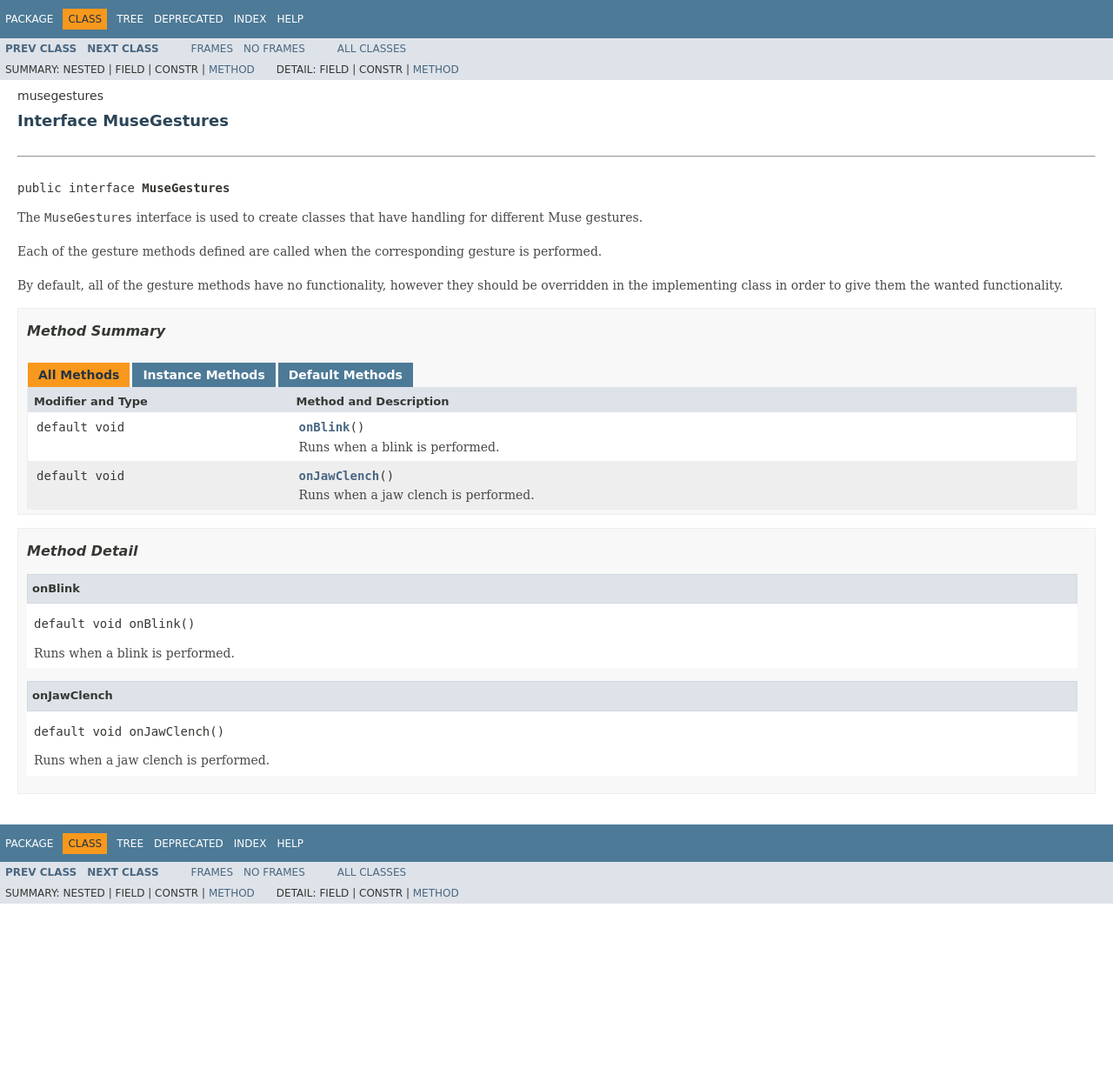
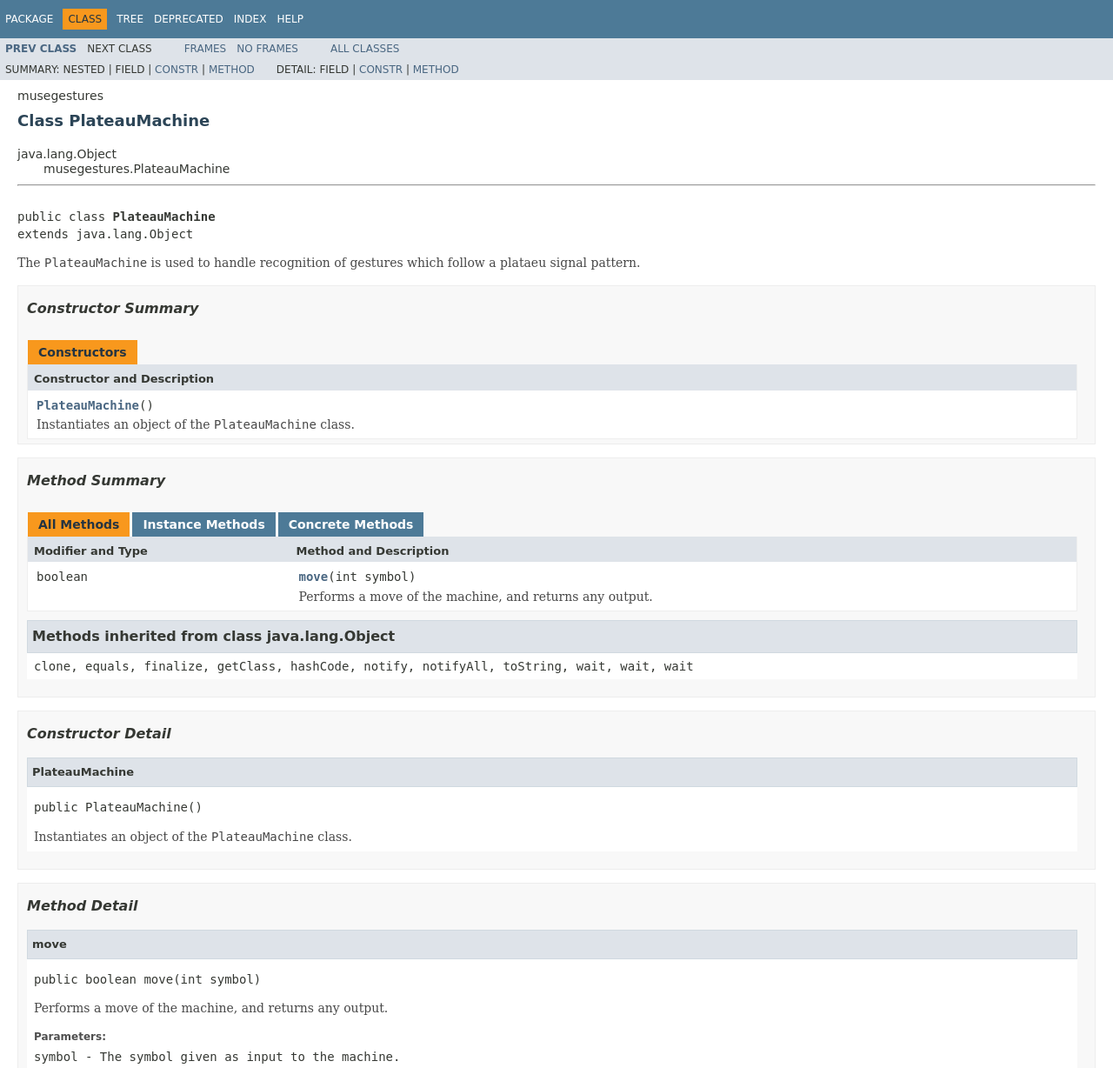
Before and after one commit to ExcaliburZero/muse-gestures, a plain HTML site: page musegestures/PlateauMachine.html in a window 1280 px wide. Shown: the top 1228 px of the page at 87% size. Before the commit the page ends 1039 px from the top, so only its background shows below. Drawn offline with Linux system fonts and the light colour scheme; a web font is replaced by a local one.

Commit message:
Update documentation
Update the documentation to be up to commit 1bf7f2a046b94ff37a7c24f806584f4db00eb1ee

```diff
--- a/musegestures/MuseGestures.html
+++ b/musegestures/PlateauMachine.html
@@ -2,9 +2,9 @@
 <!-- NewPage -->
 <html lang="en">
 <head>
-<!-- Generated by javadoc (1.8.0_77) on Fri Apr 08 15:30:41 EDT 2016 -->
-<title>MuseGestures (muse-gestures API)</title>
-<meta name="date" content="2016-04-08">
+<!-- Generated by javadoc (1.8.0_77) on Sat Apr 09 16:41:12 EDT 2016 -->
+<title>PlateauMachine (muse-gestures API)</title>
+<meta name="date" content="2016-04-09">
 <link rel="stylesheet" type="text/css" href="../stylesheet.css" title="Style">
 <script type="text/javascript" src="../script.js"></script>
 </head>
@@ -12,14 +12,14 @@
 <script type="text/javascript"><!--
     try {
         if (location.href.indexOf('is-external=true') == -1) {
-            parent.document.title="MuseGestures (muse-gestures API)";
+            parent.document.title="PlateauMachine (muse-gestures API)";
         }
     }
     catch(err) {
     }
 //-->
-var methods = {"i0":18,"i1":18};
-var tabs = {65535:["t0","All Methods"],2:["t2","Instance Methods"],16:["t5","Default Methods"]};
+var methods = {"i0":10};
+var tabs = {65535:["t0","All Methods"],2:["t2","Instance Methods"],8:["t4","Concrete Methods"]};
 var altColor = "altColor";
 var rowColor = "rowColor";
 var tableTab = "tableTab";
@@ -47,12 +47,12 @@ var activeTableTab = "activeTableTab";
 </div>
 <div class="subNav">
 <ul class="navList">
-<li><a href="../musegestures/MuseGesture.html" title="enum in musegestures"><span class="typeNameLink">Prev&nbsp;Class</span></a></li>
-<li><a href="../musegestures/MuseGestureServer.html" title="class in musegestures"><span class="typeNameLink">Next&nbsp;Class</span></a></li>
+<li><a href="../musegestures/MuseGestureServer.html" title="class in musegestures"><span class="typeNameLink">Prev&nbsp;Class</span></a></li>
+<li>Next&nbsp;Class</li>
 </ul>
 <ul class="navList">
-<li><a href="../index.html?musegestures/MuseGestures.html" target="_top">Frames</a></li>
-<li><a href="MuseGestures.html" target="_top">No&nbsp;Frames</a></li>
+<li><a href="../index.html?musegestures/PlateauMachine.html" target="_top">Frames</a></li>
+<li><a href="PlateauMachine.html" target="_top">No&nbsp;Frames</a></li>
 </ul>
 <ul class="navList" id="allclasses_navbar_top">
 <li><a href="../allclasses-noframe.html">All&nbsp;Classes</a></li>
@@ -74,13 +74,13 @@ var activeTableTab = "activeTableTab";
 <li>Summary:&nbsp;</li>
 <li>Nested&nbsp;|&nbsp;</li>
 <li>Field&nbsp;|&nbsp;</li>
-<li>Constr&nbsp;|&nbsp;</li>
+<li><a href="#constructor.summary">Constr</a>&nbsp;|&nbsp;</li>
 <li><a href="#method.summary">Method</a></li>
 </ul>
 <ul class="subNavList">
 <li>Detail:&nbsp;</li>
 <li>Field&nbsp;|&nbsp;</li>
-<li>Constr&nbsp;|&nbsp;</li>
+<li><a href="#constructor.detail">Constr</a>&nbsp;|&nbsp;</li>
 <li><a href="#method.detail">Method</a></li>
 </ul>
 </div>
@@ -91,30 +91,51 @@ var activeTableTab = "activeTableTab";
 <!-- ======== START OF CLASS DATA ======== -->
 <div class="header">
 <div class="subTitle">musegestures</div>
-<h2 title="Interface MuseGestures" class="title">Interface MuseGestures</h2>
+<h2 title="Class PlateauMachine" class="title">Class PlateauMachine</h2>
 </div>
 <div class="contentContainer">
+<ul class="inheritance">
+<li>java.lang.Object</li>
+<li>
+<ul class="inheritance">
+<li>musegestures.PlateauMachine</li>
+</ul>
+</li>
+</ul>
 <div class="description">
 <ul class="blockList">
 <li class="blockList">
 <hr>
 <br>
-<pre>public interface <span class="typeNameLabel">MuseGestures</span></pre>
-<div class="block">The <code>MuseGestures</code> interface is used to create classes that have
- handling for different Muse gestures.
- <br><br>
- Each of the gesture methods defined are called when the corresponding gesture
- is performed.
- <br><br>
- By default, all of the gesture methods have no functionality, however they
- should be overridden in the implementing class in order to give them the
- wanted functionality.</div>
+<pre>public class <span class="typeNameLabel">PlateauMachine</span>
+extends java.lang.Object</pre>
+<div class="block">The <code>PlateauMachine</code> is used to handle recognition of gestures
+ which follow a plataeu signal pattern.</div>
 </li>
 </ul>
 </div>
 <div class="summary">
 <ul class="blockList">
 <li class="blockList">
+<!-- ======== CONSTRUCTOR SUMMARY ======== -->
+<ul class="blockList">
+<li class="blockList"><a name="constructor.summary">
+<!--   -->
+</a>
+<h3>Constructor Summary</h3>
+<table class="memberSummary" border="0" cellpadding="3" cellspacing="0" summary="Constructor Summary table, listing constructors, and an explanation">
+<caption><span>Constructors</span><span class="tabEnd">&nbsp;</span></caption>
+<tr>
+<th class="colOne" scope="col">Constructor and Description</th>
+</tr>
+<tr class="altColor">
+<td class="colOne"><code><span class="memberNameLink"><a href="../musegestures/PlateauMachine.html#PlateauMachine--">PlateauMachine</a></span>()</code>
+<div class="block">Instantiates an object of the <code>PlateauMachine</code> class.</div>
+</td>
+</tr>
+</table>
+</li>
+</ul>
 <!-- ========== METHOD SUMMARY =========== -->
 <ul class="blockList">
 <li class="blockList"><a name="method.summary">
@@ -122,24 +143,25 @@ var activeTableTab = "activeTableTab";
 </a>
 <h3>Method Summary</h3>
 <table class="memberSummary" border="0" cellpadding="3" cellspacing="0" summary="Method Summary table, listing methods, and an explanation">
-<caption><span id="t0" class="activeTableTab"><span>All Methods</span><span class="tabEnd">&nbsp;</span></span><span id="t2" class="tableTab"><span><a href="javascript:show(2);">Instance Methods</a></span><span class="tabEnd">&nbsp;</span></span><span id="t5" class="tableTab"><span><a href="javascript:show(16);">Default Methods</a></span><span class="tabEnd">&nbsp;</span></span></caption>
+<caption><span id="t0" class="activeTableTab"><span>All Methods</span><span class="tabEnd">&nbsp;</span></span><span id="t2" class="tableTab"><span><a href="javascript:show(2);">Instance Methods</a></span><span class="tabEnd">&nbsp;</span></span><span id="t4" class="tableTab"><span><a href="javascript:show(8);">Concrete Methods</a></span><span class="tabEnd">&nbsp;</span></span></caption>
 <tr>
 <th class="colFirst" scope="col">Modifier and Type</th>
 <th class="colLast" scope="col">Method and Description</th>
 </tr>
 <tr id="i0" class="altColor">
-<td class="colFirst"><code>default void</code></td>
-<td class="colLast"><code><span class="memberNameLink"><a href="../musegestures/MuseGestures.html#onBlink--">onBlink</a></span>()</code>
-<div class="block">Runs when a blink is performed.</div>
-</td>
-</tr>
-<tr id="i1" class="rowColor">
-<td class="colFirst"><code>default void</code></td>
-<td class="colLast"><code><span class="memberNameLink"><a href="../musegestures/MuseGestures.html#onJawClench--">onJawClench</a></span>()</code>
-<div class="block">Runs when a jaw clench is performed.</div>
+<td class="colFirst"><code>boolean</code></td>
+<td class="colLast"><code><span class="memberNameLink"><a href="../musegestures/PlateauMachine.html#move-int-">move</a></span>(int&nbsp;symbol)</code>
+<div class="block">Performs a move of the machine, and returns any output.</div>
 </td>
 </tr>
 </table>
+<ul class="blockList">
+<li class="blockList"><a name="methods.inherited.from.class.java.lang.Object">
+<!--   -->
+</a>
+<h3>Methods inherited from class&nbsp;java.lang.Object</h3>
+<code>clone, equals, finalize, getClass, hashCode, notify, notifyAll, toString, wait, wait, wait</code></li>
+</ul>
 </li>
 </ul>
 </li>
@@ -148,30 +170,44 @@ var activeTableTab = "activeTableTab";
 <div class="details">
 <ul class="blockList">
 <li class="blockList">
+<!-- ========= CONSTRUCTOR DETAIL ======== -->
+<ul class="blockList">
+<li class="blockList"><a name="constructor.detail">
+<!--   -->
+</a>
+<h3>Constructor Detail</h3>
+<a name="PlateauMachine--">
+<!--   -->
+</a>
+<ul class="blockListLast">
+<li class="blockList">
+<h4>PlateauMachine</h4>
+<pre>public&nbsp;PlateauMachine()</pre>
+<div class="block">Instantiates an object of the <code>PlateauMachine</code> class.</div>
+</li>
+</ul>
+</li>
+</ul>
 <!-- ============ METHOD DETAIL ========== -->
 <ul class="blockList">
 <li class="blockList"><a name="method.detail">
 <!--   -->
 </a>
 <h3>Method Detail</h3>
-<a name="onBlink--">
-<!--   -->
-</a>
-<ul class="blockList">
-<li class="blockList">
-<h4>onBlink</h4>
-<pre>default&nbsp;void&nbsp;onBlink()</pre>
-<div class="block">Runs when a blink is performed.</div>
-</li>
-</ul>
-<a name="onJawClench--">
+<a name="move-int-">
 <!--   -->
 </a>
 <ul class="blockListLast">
 <li class="blockList">
-<h4>onJawClench</h4>
-<pre>default&nbsp;void&nbsp;onJawClench()</pre>
-<div class="block">Runs when a jaw clench is performed.</div>
+<h4>move</h4>
+<pre>public&nbsp;boolean&nbsp;move(int&nbsp;symbol)</pre>
+<div class="block">Performs a move of the machine, and returns any output.</div>
+<dl>
+<dt><span class="paramLabel">Parameters:</span></dt>
+<dd><code>symbol</code> - The symbol given as input to the machine.</dd>
+<dt><span class="returnLabel">Returns:</span></dt>
+<dd>The output of the machine.</dd>
+</dl>
 </li>
 </ul>
 </li>
@@ -200,12 +236,12 @@ var activeTableTab = "activeTableTab";
 </div>
 <div class="subNav">
 <ul class="navList">
-<li><a href="../musegestures/MuseGesture.html" title="enum in musegestures"><span class="typeNameLink">Prev&nbsp;Class</span></a></li>
-<li><a href="../musegestures/MuseGestureServer.html" title="class in musegestures"><span class="typeNameLink">Next&nbsp;Class</span></a></li>
+<li><a href="../musegestures/MuseGestureServer.html" title="class in musegestures"><span class="typeNameLink">Prev&nbsp;Class</span></a></li>
+<li>Next&nbsp;Class</li>
 </ul>
 <ul class="navList">
-<li><a href="../index.html?musegestures/MuseGestures.html" target="_top">Frames</a></li>
-<li><a href="MuseGestures.html" target="_top">No&nbsp;Frames</a></li>
+<li><a href="../index.html?musegestures/PlateauMachine.html" target="_top">Frames</a></li>
+<li><a href="PlateauMachine.html" target="_top">No&nbsp;Frames</a></li>
 </ul>
 <ul class="navList" id="allclasses_navbar_bottom">
 <li><a href="../allclasses-noframe.html">All&nbsp;Classes</a></li>
@@ -227,13 +263,13 @@ var activeTableTab = "activeTableTab";
 <li>Summary:&nbsp;</li>
 <li>Nested&nbsp;|&nbsp;</li>
 <li>Field&nbsp;|&nbsp;</li>
-<li>Constr&nbsp;|&nbsp;</li>
+<li><a href="#constructor.summary">Constr</a>&nbsp;|&nbsp;</li>
 <li><a href="#method.summary">Method</a></li>
 </ul>
 <ul class="subNavList">
 <li>Detail:&nbsp;</li>
 <li>Field&nbsp;|&nbsp;</li>
-<li>Constr&nbsp;|&nbsp;</li>
+<li><a href="#constructor.detail">Constr</a>&nbsp;|&nbsp;</li>
 <li><a href="#method.detail">Method</a></li>
 </ul>
 </div>
```
Also changed, not shown: allclasses-frame.html (+3 -2 lines), allclasses-noframe.html (+3 -2 lines), constant-values.html (+2 -2 lines), deprecated-list.html (+2 -2 lines), help-doc.html (+2 -2 lines), index-all.html (+23 -4 lines), index.html (+1 -1 lines), musegestures/GestureAnalyzer.html (+2 -2 lines), musegestures/MuseGesture.html (+2 -2 lines), musegestures/MuseGestureServer.html (+4 -4 lines), musegestures/package-frame.html (+3 -2 lines), musegestures/package-summary.html (+9 -2 lines), musegestures/package-tree.html (+3 -2 lines), overview-tree.html (+3 -2 lines).
